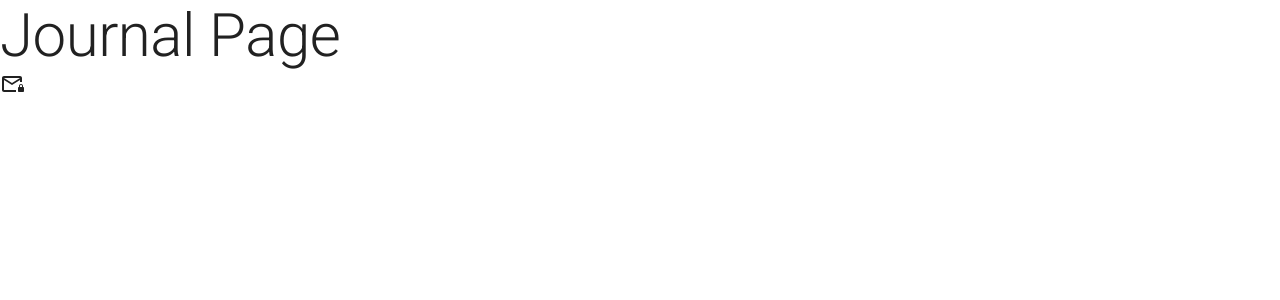
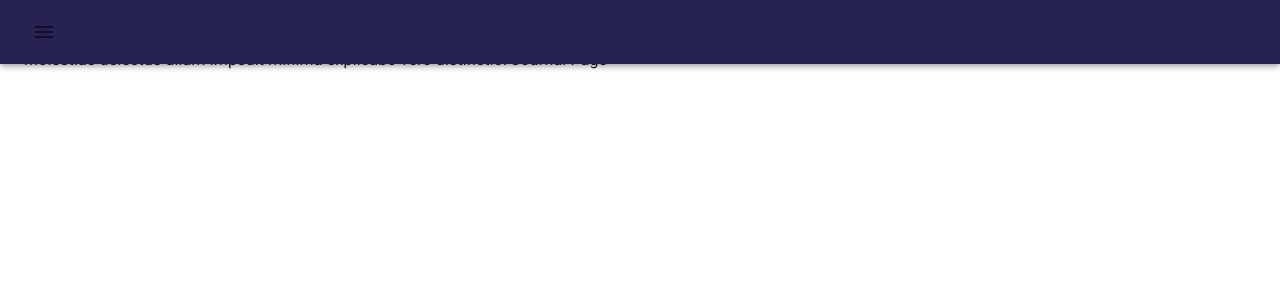
Before and after one commit to Janegro09/BasicLogin, a React (Vite) app: page / in a window 1280 px wide. Shown: the top 300 px of the page. Built offline with nearby package versions, Linux system fonts and the light colour scheme.

Commit message:
new navbar

```diff
--- a/src/auth/pages/RegisterPage.jsx
+++ b/src/auth/pages/RegisterPage.jsx
@@ -46,8 +46,11 @@ export const RegisterPage = () => {
                 </Grid>
 
                 <Grid container direction='row' justifyContent='end'>
+                    <Typography sx={{ mr: 1 }}>
+                        ¿Ya tenes cuenta?
+                    </Typography>
                     <Link component={RouterLink} color='inherit' to='/auth/login'>
-                        Crear una cuenta
+                        Ingresá
                     </Link>
                 </Grid>
 
--- /dev/null
+++ b/src/journal/components/Navbar.jsx
@@ -0,0 +1,19 @@
+import { MenuOutlined } from '@mui/icons-material'
+import { AppBar, IconButton, Toolbar } from '@mui/material'
+import React from 'react'
+
+export const Navbar = () => {
+  return (
+    <AppBar
+        position='fixed'
+        sx={{ }}
+    >
+        <Toolbar>
+            <IconButton>
+                <MenuOutlined />
+            </IconButton>
+        </Toolbar>
+
+    </AppBar>
+  )
+}
--- /dev/null
+++ b/src/journal/components/index.js
@@ -0,0 +1 @@
+export * from './Navbar';
--- /dev/null
+++ b/src/journal/layout/JournalLayout.jsx
@@ -0,0 +1,23 @@
+import { Box } from '@mui/material';
+import React from 'react';
+import { Navbar } from '../components/Navbar';
+
+const drawerWidth = 240;
+
+export const JournalLayout = ({ children }) => {
+  return (
+    <Box sx={{ display: 'flex'}}>
+
+        {/* Navbar */}
+        <Navbar />
+        {/* Sidebar */}
+
+        <Box
+            container='main'
+            sx={{ flexGrow: 1, p: 3}}
+        >
+            { children }
+        </Box>
+    </Box>
+  )
+}
--- a/src/journal/pages/JournalPage.jsx
+++ b/src/journal/pages/JournalPage.jsx
@@ -1,13 +1,17 @@
 import { MailLockOutlined } from '@mui/icons-material';
 import { Typography } from '@mui/material';
 import React from 'react';
+import { JournalLayout } from '../layout/JournalLayout';
 
 export const JournalPage = () => {
   return (
-    <>
-    <Typography variant='h2' >Journal Page</Typography>
+    <JournalLayout>
 
-    <MailLockOutlined />
-    </>
+        <Typography>
+            Lorem ipsum dolor sit amet consectetur adipisicing elit. Reiciendis quas eos voluptas, quo doloremque voluptates similique. Est, et. Cumque totam illo inventore molestiae delectus ullam impedit minima explicabo vero distinctio.
+            Journal Page
+        </Typography>
+
+    </JournalLayout>
   )
 }
```
